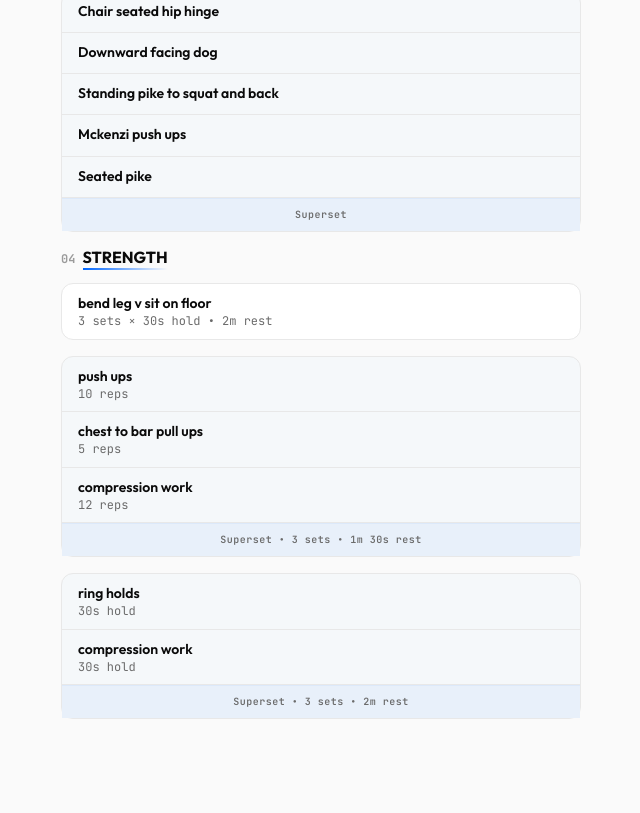
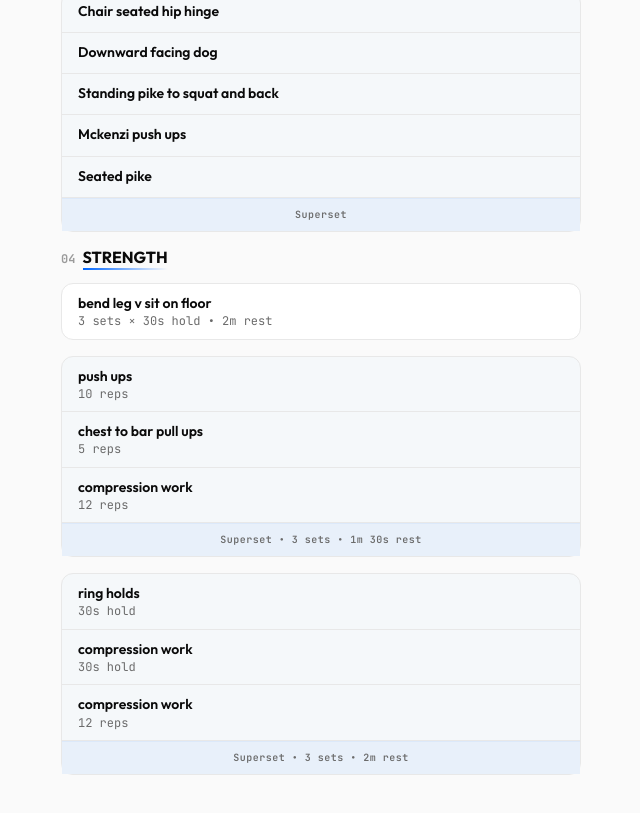
Before and after one commit to hahcho/soma-sophia, an Angular app in the folder soma-sophia/: page / in a window 1280 px wide. Shown: the part 710-1523 px from the top of the page, without its empty margins (319-959 px from the left). Built offline with nearby package versions, Linux system fonts and the light colour scheme.

Commit message:
Decouple exercise and repetition targets

```diff
--- a/soma-sophia/src/app/dashboard/dashboard.html
+++ b/soma-sophia/src/app/dashboard/dashboard.html
@@ -16,11 +16,11 @@
             @if (set.kind == 'superset') {
                 <li>
                     <ul class="card">
-                        @for (exercise of set.exercises; track exercise.name) {
+                        @for (exerciseTarget of set.exerciseTargets; track exerciseTarget.exercise.name) {
                             <li>
-                                <h3> {{ exercise.name }} </h3>
+                                <h3> {{ exerciseTarget.exercise.name }} </h3>
                                 <div class="details">
-                                    {{ exercise | exerciseTarget }}
+                                    {{ exerciseTarget.target | exerciseTarget }}
                                 </div>
                             </li>
                         }
@@ -42,7 +42,7 @@
                         @if (set.repetitions) {
                             {{ set.repetitions }} sets ×
                         }
-                        {{ set.exercise | exerciseTarget }}
+                        {{ set.target | exerciseTarget }}
                         @if (set.restTime) {
                             • {{ set.restTime | formatSeconds }} rest
                         }
--- a/soma-sophia/src/app/exercise-target.pipe.ts
+++ b/soma-sophia/src/app/exercise-target.pipe.ts
@@ -1,14 +1,14 @@
 import {Pipe, PipeTransform} from '@angular/core';
-import {Exercise} from './routine.service';
+import {Repetition} from './routine.service';
 import {FormatSecondsPipe} from './format-seconds.pipe';
 
 @Pipe({name: 'exerciseTarget'})
 export class ExerciseTargetPipe implements PipeTransform {
     private formatSeconds = new FormatSecondsPipe();
 
-    transform(exercise: Exercise): string {
-        if (exercise.kind === 'dynamic') return `${exercise.repetitions} reps`;
-        if (exercise.kind === 'static') return `${this.formatSeconds.transform(exercise.holdTime)} hold`;
+    transform(target: Repetition | undefined): string {
+        if (target?.kind === 'dynamic') return `${target.repetitions} reps`;
+        if (target?.kind === 'static') return `${this.formatSeconds.transform(target.holdTime)} hold`;
         return '';
     }
 }
--- a/soma-sophia/src/app/routine-follow-along/set-follow-along/set-follow-along.html
+++ b/soma-sophia/src/app/routine-follow-along/set-follow-along/set-follow-along.html
@@ -4,7 +4,7 @@
         @if (ongoingSet().repetitions > 1) {
             Set {{ ongoingSet().currentSet }}/{{ ongoingSet().repetitions }} •
         }
-        {{ ongoingSet().exercise | exerciseTarget }}
+        {{ ongoingSet().target | exerciseTarget }}
     </h3>
     @switch (ongoingSet().state) {
         @case ('starting') {
--- a/soma-sophia/src/app/routine-follow-along/set-follow-along/set-follow-along.ts
+++ b/soma-sophia/src/app/routine-follow-along/set-follow-along/set-follow-along.ts
@@ -11,6 +11,10 @@ class OngoingSet {
 
     get exercise() {
         return this.set.exercise;
+    }
+
+    get target() {
+        return this.set.target;
     }
 
     get repetitions() {
--- a/soma-sophia/src/app/routine-follow-along/superset-follow-along/superset-follow-along.html
+++ b/soma-sophia/src/app/routine-follow-along/superset-follow-along/superset-follow-along.html
@@ -7,9 +7,9 @@
     <h3 class="superset-progress">
         Exercise {{ ongoingSuperset().index + 1 }}/{{ ongoingSuperset().totalExercises }}
     </h3>
-    <h1>{{ ongoingSuperset().exercise.name }}</h1>
+    <h1>{{ ongoingSuperset().exerciseTarget.exercise.name }}</h1>
     <h3>
-        {{ ongoingSuperset().exercise | exerciseTarget }}
+        {{ ongoingSuperset().exerciseTarget.target | exerciseTarget }}
     </h3>
     @switch (ongoingSuperset().state) {
         @case ('starting') {
--- a/soma-sophia/src/app/routine-follow-along/superset-follow-along/superset-follow-along.ts
+++ b/soma-sophia/src/app/routine-follow-along/superset-follow-along/superset-follow-along.ts
@@ -1,5 +1,5 @@
 import {Component, input, output, linkedSignal} from '@angular/core';
-import {ExerciseSuperSet, Exercise} from '../../routine.service';
+import {ExerciseSuperSet} from '../../routine.service';
 import {ExerciseTargetPipe} from '../../exercise-target.pipe';
 import {Timer} from '../timer/timer';
 import {FormatSecondsPipe} from '../../format-seconds.pipe';
@@ -8,10 +8,10 @@ import {FormatSecondsPipe} from '../../format-seconds.pipe';
 type OngoingSupersetState = 'starting' | 'started' | 'resting' | 'completed';
 
 class OngoingSuperset {
-    exercise: Exercise;
+    public exerciseTarget;
 
     constructor(private superset: ExerciseSuperSet, public index: number = 0, public currentSet: number = 1, public state: OngoingSupersetState = 'starting') {
-        this.exercise = this.superset.exercises[this.index];
+        this.exerciseTarget = this.superset.exerciseTargets[this.index];
     }
 
     next() {
@@ -38,7 +38,7 @@ class OngoingSuperset {
     }
 
     get totalExercises() {
-        return this.superset.exercises.length;
+        return this.superset.exerciseTargets.length;
     }
 
     get repetitions() {
--- a/soma-sophia/src/app/routine.service.ts
+++ b/soma-sophia/src/app/routine.service.ts
@@ -1,34 +1,32 @@
 import {Injectable} from '@angular/core';
 
-export type SimpleExercise = {
-    kind: 'simple';
-    name: string;
-}
-
-export type StaticExercise = {
+export type StaticHold = {
     kind: 'static';
-    name: string;
     holdTime: number;
 }
 
-export type DynamicExercise = {
+export type DynamicRepetitions = {
     kind: 'dynamic';
-    name: string;
     repetitions: number;
 }
 
-export type Exercise = SimpleExercise | StaticExercise | DynamicExercise;
+export type Repetition = StaticHold | DynamicRepetitions;
+
+export type Exercise = {
+    name: string;
+};
 
 export type ExerciseSet = {
-    kind: 'set',
+    kind: 'set';
     exercise: Exercise;
+    target?: Repetition;
     repetitions?: number;
     restTime?: number;
 }
 
 export type ExerciseSuperSet = {
-    kind: 'superset',
-    exercises: Exercise[];
+    kind: 'superset';
+    exerciseTargets: {exercise: Exercise, target?: Repetition}[];
     repetitions?: number;
     restTime?: number;
 }
@@ -80,12 +78,12 @@ const HARDCODED_ROUTINE: {name: string; phases: Phase[]} = {
             sets: [
                 {
                     kind: 'superset',
-                    exercises: [
-                        {kind: 'simple', name: 'Neck circles'},
-                        {kind: 'simple', name: 'Cat/cow pose'},
-                        {kind: 'simple', name: 'Wrist opposite palm circles'},
-                        {kind: 'simple', name: 'Wrist top circles'},
-                        {kind: 'simple', name: 'Ankle sitting'}
+                    exerciseTargets: [
+                        {exercise: {name: 'Neck circles'}},
+                        {exercise: {name: 'Cat/cow pose'}},
+                        {exercise: {name: 'Wrist opposite palm circles'}},
+                        {exercise: {name: 'Wrist top circles'}},
+                        {exercise: {name: 'Ankle sitting'}}
                     ]
                 }
             ]
@@ -95,10 +93,16 @@ const HARDCODED_ROUTINE: {name: string; phases: Phase[]} = {
             sets: [
                 {
                     kind: 'superset',
-                    exercises: [
-                        {kind: 'simple', name: 'Foam roll scapula and triceps'},
-                        {kind: 'static', name: 'Elevated Straight arm push down', holdTime: 120},
-                        {kind: 'dynamic', name: 'laying straight arm rows', repetitions: 10}
+                    exerciseTargets: [
+                        {exercise: {name: 'Foam roll scapula and triceps'}},
+                        {
+                            exercise: {name: 'Elevated Straight arm push down'},
+                            target: {kind: 'static', holdTime: 120}
+                        },
+                        {
+                            exercise: {name: 'laying straight arm rows'},
+                            target: {kind: 'dynamic', repetitions: 10}
+                        }
                     ]
                 }
             ]
@@ -108,12 +112,12 @@ const HARDCODED_ROUTINE: {name: string; phases: Phase[]} = {
             sets: [
                 {
                     kind: 'superset',
-                    exercises: [
-                        {kind: 'simple', name: 'Chair seated hip hinge'},
-                        {kind: 'simple', name: 'Downward facing dog'},
-                        {kind: 'simple', name: 'Standing pike to squat and back'},
-                        {kind: 'simple', name: 'Mckenzi push ups'},
-                        {kind: 'simple', name: 'Seated pike'},
+                    exerciseTargets: [
+                        {exercise: {name: 'Chair seated hip hinge'}},
+                        {exercise: {name: 'Downward facing dog'}},
+                        {exercise: {name: 'Standing pike to squat and back'}},
+                        {exercise: {name: 'Mckenzi push ups'}},
+                        {exercise: {name: 'Seated pike'}},
                     ]
                 }
             ]
@@ -123,29 +127,45 @@ const HARDCODED_ROUTINE: {name: string; phases: Phase[]} = {
             sets: [
                 {
                     kind: 'set',
-                    exercise: {
-                        kind: 'static',
-                        name: 'bend leg v sit on floor',
-                        holdTime: 30,
-                    },
+                    exercise: {name: 'bend leg v sit on floor'},
+                    target: {kind: 'static', holdTime: 30},
                     repetitions: 3,
                     restTime: 120,
                 },
                 {
                     kind: 'superset',
-                    exercises: [
-                        {kind: 'dynamic', name: 'push ups', repetitions: 10},
-                        {kind: 'dynamic', name: 'chest to bar pull ups', repetitions: 5},
-                        {kind: 'dynamic', name: 'compression work', repetitions: 12}
+                    exerciseTargets: [
+                        {
+                            exercise: {name: 'push ups'},
+                            target: {kind: 'dynamic', repetitions: 10},
+                        },
+                        {
+                            exercise: {name: 'chest to bar pull ups'},
+                            target: {kind: 'dynamic', repetitions: 5},
+                        },
+                        {
+                            exercise: {name: 'compression work'},
+                            target: {kind: 'dynamic', repetitions: 12},
+                        }
                     ],
                     repetitions: 3,
                     restTime: 90,
                 },
                 {
                     kind: 'superset',
-                    exercises: [
-                        {kind: 'static', name: 'ring holds', holdTime: 30},
-                        {kind: 'static', name: 'compression work', holdTime: 30},
+                    exerciseTargets: [
+                        {
+                            exercise: {name: 'ring holds'},
+                            target: {kind: 'static', holdTime: 30},
+                        },
+                        {
+                            exercise: {name: 'compression work'},
+                            target: {kind: 'static', holdTime: 30},
+                        },
+                        {
+                            exercise: {name: 'compression work'},
+                            target: {kind: 'dynamic', repetitions: 12},
+                        }
                     ],
                     repetitions: 3,
                     restTime: 120,
```
